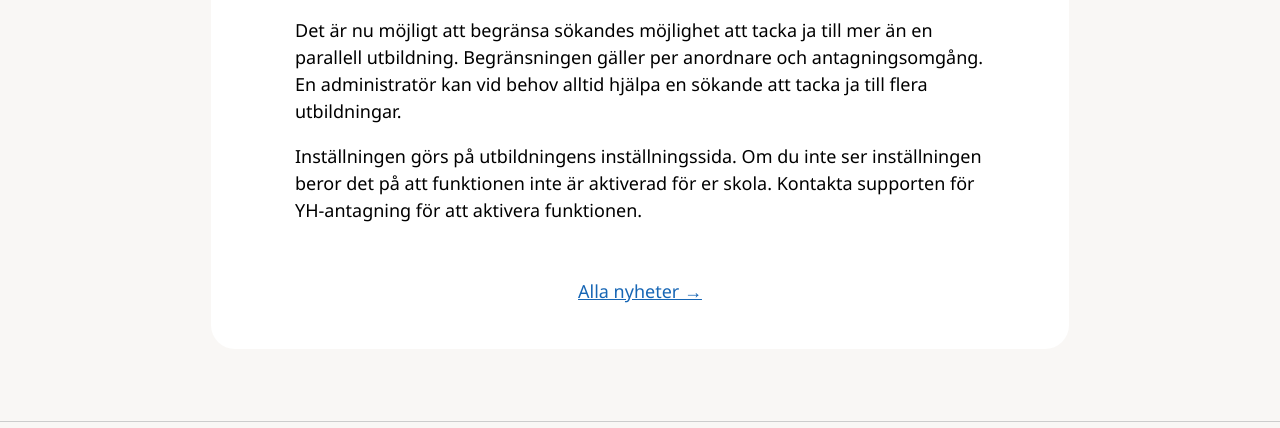
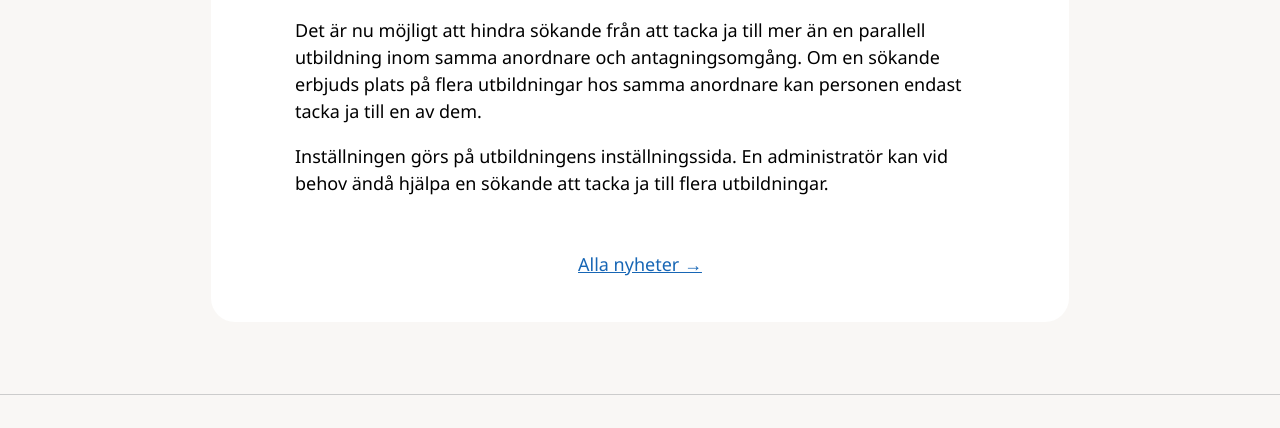
Before and after one commit to ekmwest/yh-antagning-site, a plain HTML site: page docs/news/2023/03/takvarde-inom-anordnaren.html in a window 1280 px wide. Shown: the part 368-796 px from the top of the page. Drawn offline with Linux system fonts and the light colour scheme; a web font is replaced by a local one.

Commit message:
news article update

```diff
--- a/docs/news/2023/03/takvarde-inom-anordnaren.html
+++ b/docs/news/2023/03/takvarde-inom-anordnaren.html
@@ -66,8 +66,8 @@
     </div>
 </div>
 
-<p>Det är nu möjligt att begränsa sökandes möjlighet att tacka ja till mer än en parallell utbildning. Begränsningen gäller per anordnare och antagningsomgång. En administratör kan vid behov alltid hjälpa en sökande att tacka ja till flera utbildningar.</p>
-<p>Inställningen görs på utbildningens inställningssida. Om du inte ser inställningen beror det på att funktionen inte är aktiverad för er skola. Kontakta supporten för YH-antagning för att aktivera funktionen.</p>
+<p>Det är nu möjligt att hindra sökande från att tacka ja till mer än en parallell utbildning inom samma anordnare och antagningsomgång. Om en sökande erbjuds plats på flera utbildningar hos samma anordnare kan personen endast tacka ja till en av dem.</p>
+<p>Inställningen görs på utbildningens inställningssida. En administratör kan vid behov ändå hjälpa en sökande att tacka ja till flera utbildningar.</p>
 <p class="news-article__all-news-link">
     <a href="/news">Alla nyheter →</a>
 </p>
--- a/docs/site_content.json
+++ b/docs/site_content.json
@@ -135,7 +135,7 @@
         "title": "YH-antagning",
         "description": "",
         "url": "/news/2023/03/takvarde-inom-anordnaren.html",
-        "content": "Takvärde inom anordnaren Martin Tholsby 31 mars 2023 Det är nu möjligt att begränsa sökandes möjlighet att tacka ja till mer än en parallell utbildning. Begränsningen gäller per anordnare och antagningsomgång. En administratör kan vid behov alltid hjälpa en sökande att tacka ja till flera utbildningar. Inställningen görs på utbildningens inställningssida. Om du inte ser inställningen beror det på att funktionen inte är aktiverad för er skola. Kontakta supporten för YH-antagning för att aktivera funktionen. Alla nyheter →"
+        "content": "Takvärde inom anordnaren Martin Tholsby 31 mars 2023 Det är nu möjligt att hindra sökande från att tacka ja till mer än en parallell utbildning inom samma anordnare och antagningsomgång. Om en sökande erbjuds plats på flera utbildningar hos samma anordnare kan personen endast tacka ja till en av dem. Inställningen görs på utbildningens inställningssida. En administratör kan vid behov ändå hjälpa en sökande att tacka ja till flera utbildningar. Alla nyheter →"
     },
     {
         "title": "YH-antagning",
```
Also changed, not shown: 1 other file.
